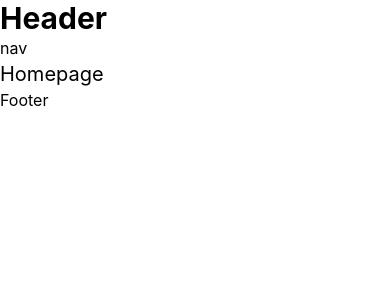
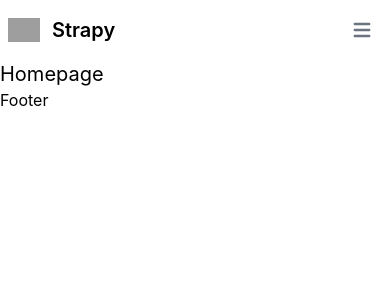
Before and after one commit to mdraihan34988/next-redux, a Next.js app: page / in a window 390 px wide. Shown: the top 300 px of the page. Built offline with nearby package versions, Linux system fonts and the light colour scheme; grey boxes are pictures that could not be loaded.

Commit message:
chore : added nav

```diff
--- a/views/Header.js
+++ b/views/Header.js
@@ -4,8 +4,7 @@ import Nav from './Nav'
 function Header() {
   return (
     <>
-      <h1 className="text-3xl font-bold text-black-900">Header</h1>
-      <Nav/>
+      <Nav transparent/>
     </>
   )
 }
--- a/views/Nav.js
+++ b/views/Nav.js
@@ -2,7 +2,63 @@ import React from 'react'
 
 function nav() {
   return (
-    <div>nav</div>
+    <nav className="bg-white border-gray-200 px-2 sm:px-4 py-2.5 rounded dark:bg-gray-900">
+      <div className="container flex flex-wrap justify-between items-center mx-auto">
+        <a href="/" className="flex items-center">
+          <img
+            src={process.env.NEXT_PUBLIC_APP_API_URL + "admin/15026a3d58aeb2828134.png"}
+            className="mr-3 h-6 sm:h-9"
+            alt="Flowbite Logo"
+          />
+          <span className="self-center text-xl font-semibold whitespace-nowrap dark:text-white">
+            Strapy
+          </span>
+        </a>
+        <button
+          data-collapse-toggle="navbar-default"
+          type="button"
+          className="inline-flex items-center p-2 ml-3 text-sm text-gray-500 rounded-lg md:hidden hover:bg-gray-100 focus:outline-none focus:ring-2 focus:ring-gray-200 dark:text-gray-400 dark:hover:bg-gray-700 dark:focus:ring-gray-600"
+          aria-controls="navbar-default"
+          aria-expanded="false"
+        >
+          <span className="sr-only">Menu</span>
+          <svg
+            className="w-6 h-6"
+            aria-hidden="true"
+            fill="currentColor"
+            viewBox="0 0 20 20"
+            xmlns="http://www.w3.org/2000/svg"
+          >
+            <path
+              fillRule="evenodd"
+              d="M3 5a1 1 0 011-1h12a1 1 0 110 2H4a1 1 0 01-1-1zM3 10a1 1 0 011-1h12a1 1 0 110 2H4a1 1 0 01-1-1zM3 15a1 1 0 011-1h12a1 1 0 110 2H4a1 1 0 01-1-1z"
+              clipRule="evenodd"
+            />
+          </svg>
+        </button>
+        <div className="hidden w-full md:block md:w-auto" id="navbar-default">
+          <ul className="flex flex-col p-4 mt-4 bg-gray-50 rounded-lg border border-gray-100 md:flex-row md:space-x-8 md:mt-0 md:text-sm md:font-medium md:border-0 md:bg-white dark:bg-gray-800 md:dark:bg-gray-900 dark:border-gray-700">
+            <li>
+              <a
+                href="/"
+                className="block py-2 pr-4 pl-3 text-white bg-blue-700 rounded md:bg-transparent md:text-blue-700 md:p-0 dark:text-white"
+                aria-current="page"
+              >
+                Home
+              </a>
+            </li>
+            <li>
+              <a
+                href="#"
+                className="block py-2 pr-4 pl-3 text-gray-700 rounded hover:bg-gray-100 md:hover:bg-transparent md:border-0 md:hover:text-blue-700 md:p-0 dark:text-gray-400 md:dark:hover:text-white dark:hover:bg-gray-700 dark:hover:text-white md:dark:hover:bg-transparent"
+              >
+                Restaurants
+              </a>
+            </li>
+          </ul>
+        </div>
+      </div>
+    </nav>
   )
 }
 
--- /dev/null
+++ b/views/Restaurant.js
@@ -0,0 +1,20 @@
+import React from 'react'
+
+function Restaurant() {
+  return (
+    <div className="max-w-md mx-auto bg-white rounded-xl shadow-md overflow-hidden md:max-w-2xl">
+      <div className="md:flex">
+        <div className="md:shrink-0">
+          <img className="h-48 w-full object-cover md:h-full md:w-48" src="" alt="Man looking at item at a store"/>
+        </div>
+        <div className="p-8">
+          <div className="uppercase tracking-wide text-sm text-indigo-500 font-semibold">Case study</div>
+          <a href="#" className="block mt-1 text-lg leading-tight font-medium text-black hover:underline">Finding customers for your new business</a>
+          <p className="mt-2 text-slate-500">Getting a new business off the ground is a lot of hard work. Here are five ideas you can use to find your first customers.</p>
+        </div>
+      </div>
+    </div>
+  )
+}
+
+export default Restaurant
```
Also changed, not shown: views/Restaurants.js (added, +10 -0 lines).
